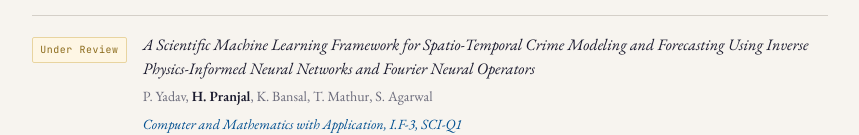
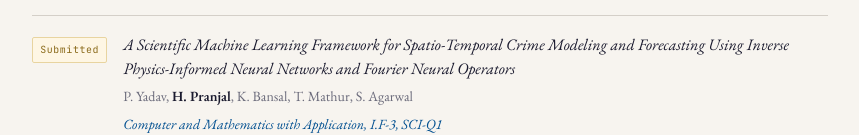
Before and after one commit to HarshitPranjal/HarshitPranjal.github.io, a plain HTML site: page index.html in a window 1280 px wide. Shown: the part 1796-1931 px from the top of the page, without its empty margins (210-1069 px from the left). Drawn offline with nearby package versions, Linux system fonts and the light colour scheme.

Commit message:
index.html

```diff
--- a/index.html
+++ b/index.html
@@ -407,7 +407,7 @@
     </div>
 
     <div class="pub-entry">
-      <span class="pub-badge review">Under Review</span>
+      <span class="pub-badge review">Submitted</span>
       <div>
         <div class="pub-title">A Scientific Machine Learning Framework for Spatio-Temporal Crime Modeling and Forecasting Using Inverse Physics-Informed Neural Networks and Fourier Neural Operators</div>
         <div class="pub-authors">P. Yadav, <strong>H. Pranjal</strong>, K. Bansal, T. Mathur, S. Agarwal</div>
```
